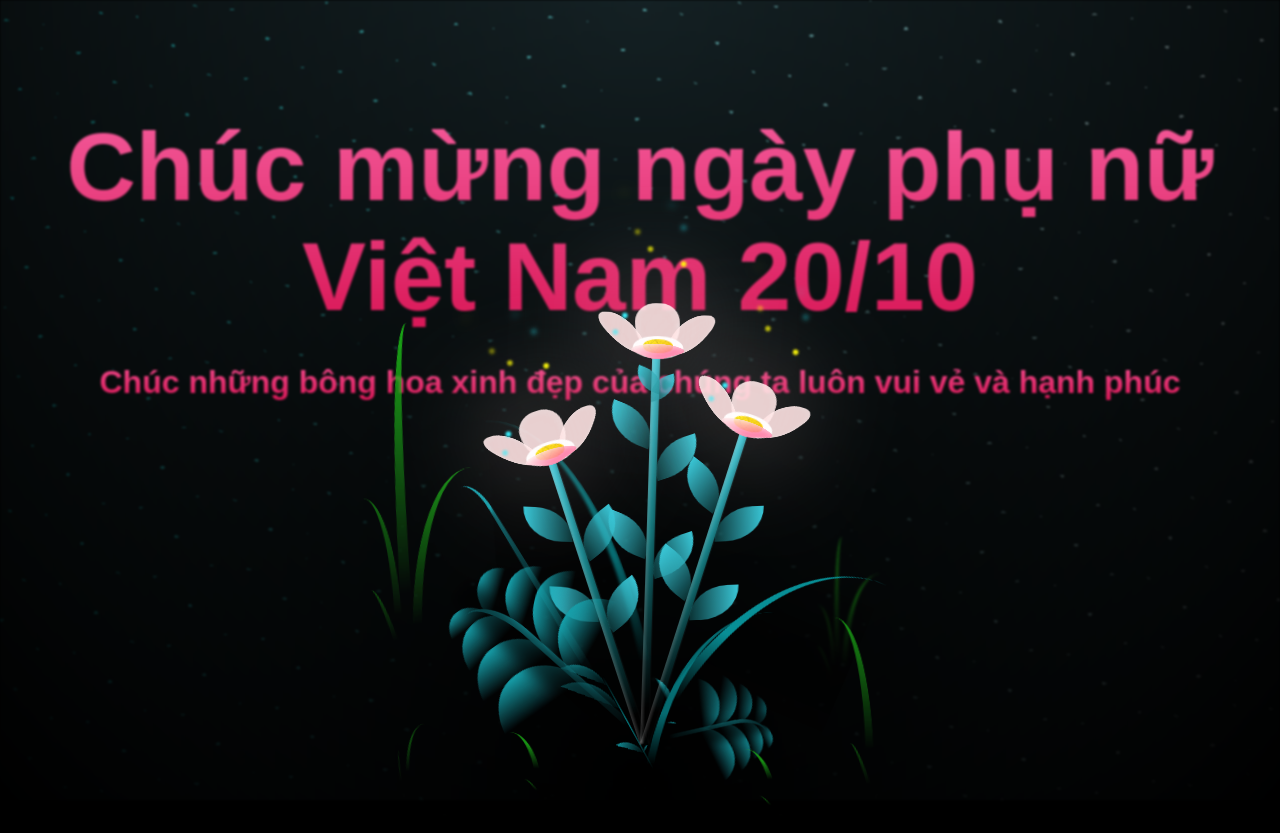
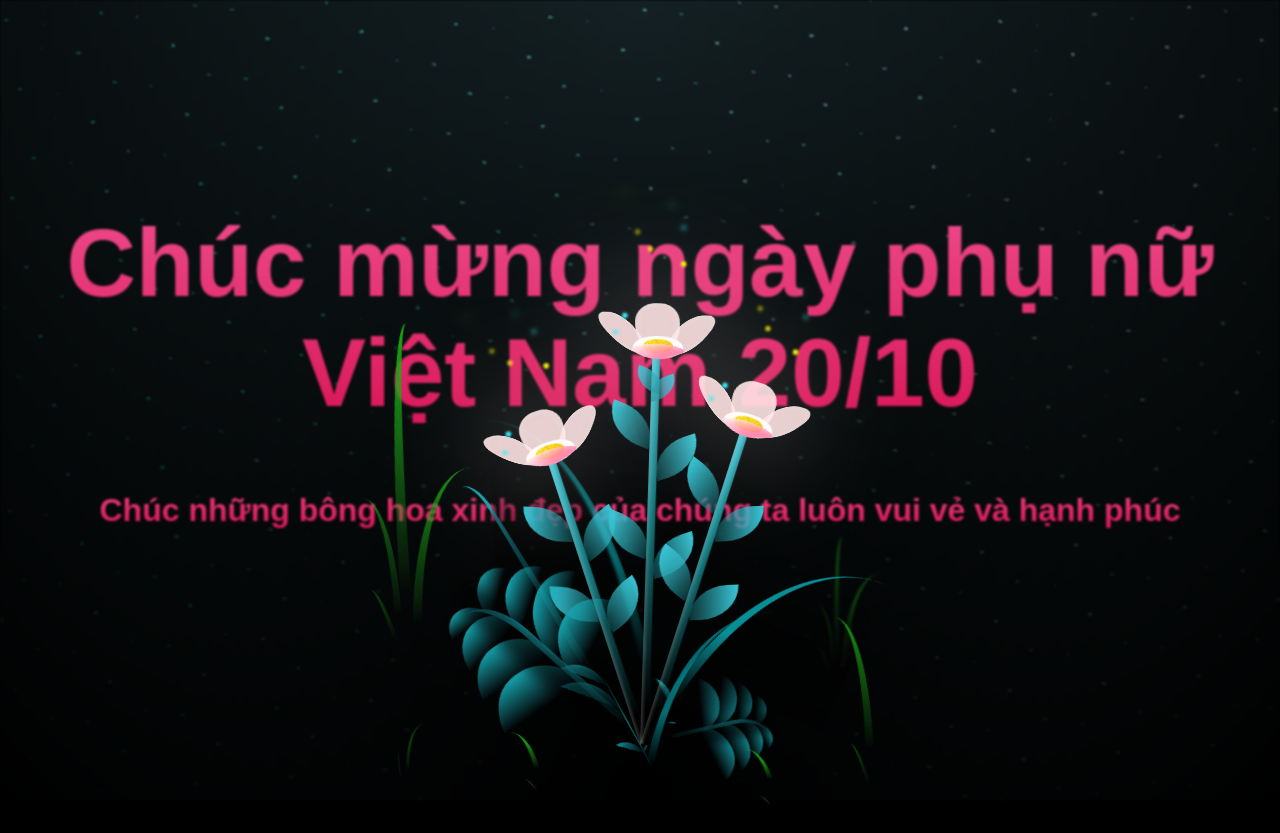
Before and after one commit to leecan95/canlv-web-for-fun, a website: page index.html in a window 1280 px wide. Drawn offline with Linux system fonts and the light colour scheme.

Commit message:
Update style.css

```diff
--- a/style.css
+++ b/style.css
@@ -37,7 +37,7 @@ body {
 }
 
 .animated_march_text {
-    padding-top: 1em;
+    padding-top: 2em;
     font-family: Arial, sans-serif;
     font-size: 6em;
     background: linear-gradient(to bottom, #FF77B7, #D91656);
@@ -47,7 +47,7 @@ body {
     animation: appear 1s ease forwards, move 3s ease infinite alternate;
 }
 .animated_march_text2 {
-    padding-top: 1em;
+    padding-top: 2em;
     font-family: Arial, sans-serif;
     font-size: 2em;
     background: linear-gradient(to bottom, #FF77B7, #D91656);
```
